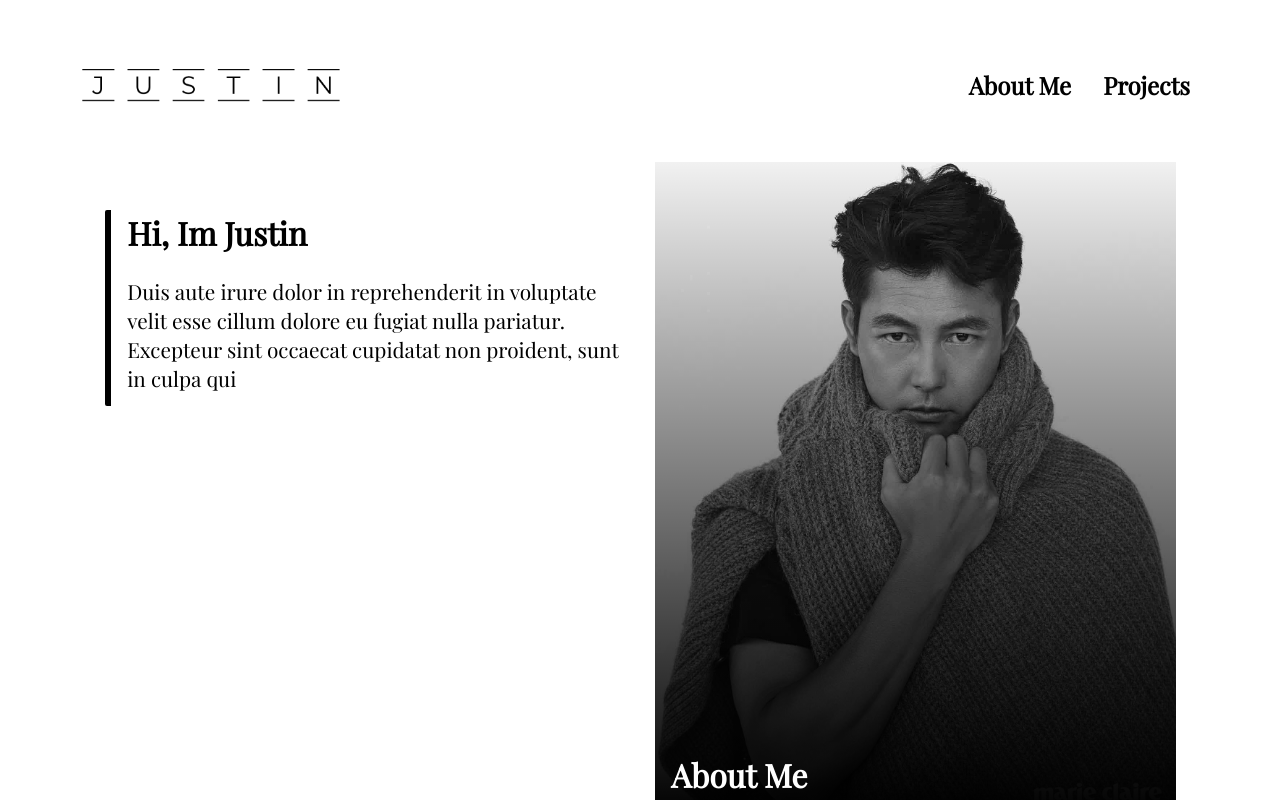
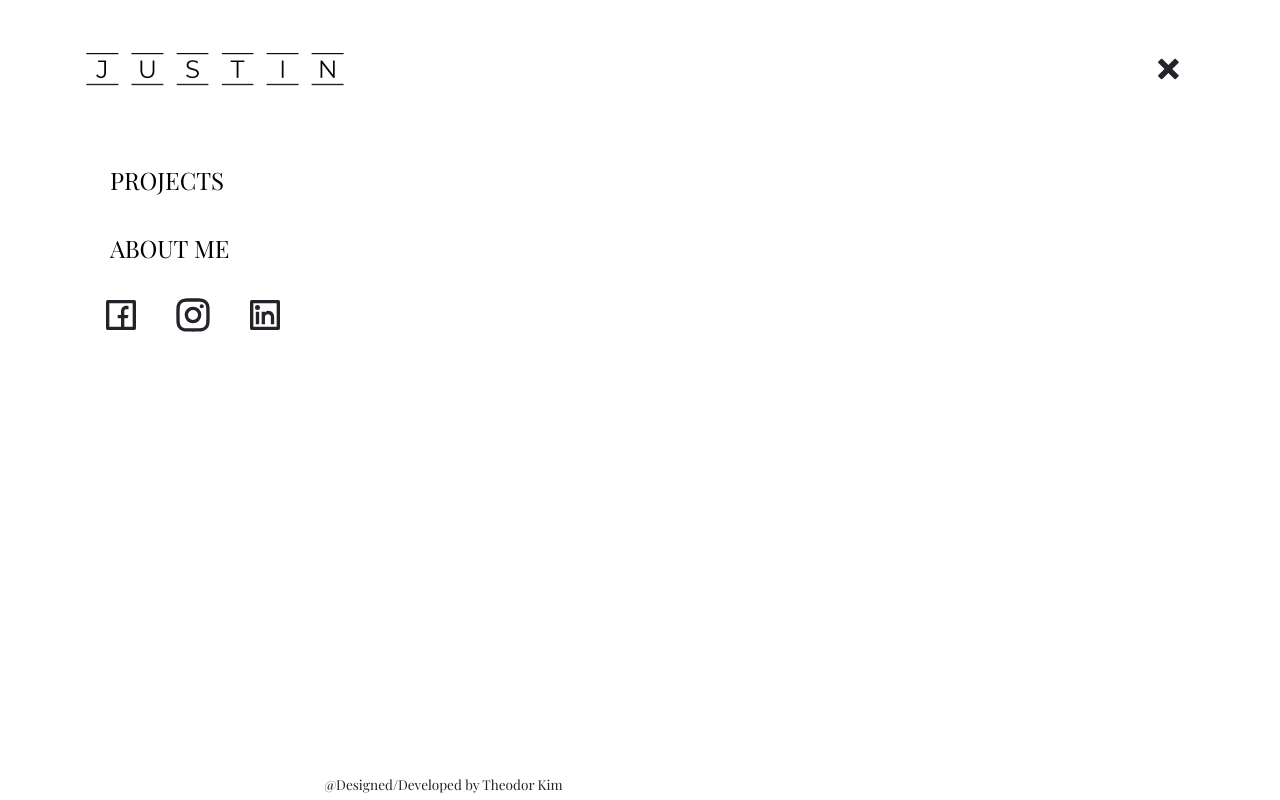
Before and after one commit to carfelre92/justin-portfolio, a React (Create React App) app: page /about in a window 1280 px wide. Shown: the top 800 px of the page. Built offline with nearby package versions, Linux system fonts and the light colour scheme.

Commit message:
nav menu context

```diff
--- a/src/component/About.js
+++ b/src/component/About.js
@@ -1,21 +1,23 @@
-import React, { useState, useEffect } from 'react';
+import React, { useState, useEffect, useContext } from 'react';
+import { NavProvider } from './NavContext';
 import 'bootstrap/dist/css/bootstrap.min.css';
 import { Container, Row, Col, } from 'react-bootstrap';
 import Header from './Header';
 import Footer from './Footer';
+import NavContainer from './NavContainer';
 
 export const About = (props) => {
 
-    // const { aaa, bbb, ccc } = props;
+    const { aaa, bbb, ccc } = props;
     const [expertise, setExpertise] = useState(() => ['Lorem', 'Ipsum', 'Dolor', 'Sit', 'Amet', 'Consectetur']);
-    console.log(expertise)
+    // console.log(aaa)
+    /////////////////////////////////
+    // const updateExpertise = () => {
+    //     setExpertise([...expertise, 'Hehey man']);
+    //     console.log('clicked');
+    // }
 
-    const updateExpertise = () => {
-        setExpertise([...expertise, 'Hehey man']);
-        console.log('clicked');
-    }
-
-    const [isMobile, setIsMobile] = useState(window.innerWidth < 1200);
+    const [isMobile, setIsMobile] = useState();
 
     useEffect(() => {
         window.addEventListener("resize", () => {
@@ -23,12 +25,15 @@ export const About = (props) => {
             if (ismobile !== isMobile) setIsMobile(ismobile);
         }, false);
     }, [isMobile]);
+    ///////////////////////////////
 
     return (
+        <div className="section2">
+            <NavProvider>
+                <NavContainer />
 
-
-        <div className="section2">
-            <Header></Header>
+                <Header />
+            </NavProvider>
             <Container className="about-page">
                 <div className="about-me">
                     <div className="about-me-container">
@@ -78,10 +83,9 @@ export const About = (props) => {
                     </div>
                 </div>
             </Container>
-            <Footer></Footer>
+            <Footer />
         </div>
     )
-
 }
 
 export default About;
--- a/src/component/Header.js
+++ b/src/component/Header.js
@@ -1,12 +1,17 @@
-import React, { useState } from 'react';
+import React, { useState, useContext } from 'react';
+import { NavContext } from './NavContext';
+import { Link } from 'react-router-dom'
 import 'bootstrap/dist/css/bootstrap.min.css';
 import { Container, Row, Col } from 'react-bootstrap';
-import { FontAwesomeIcon } from '@fortawesome/react-fontawesome';
 import { BsList } from "react-icons/bs";
 
-export const Header = (props => {
+const Header = () => {
 
+    const [isActive, setActive] = useContext(NavContext);
 
+    const handleToggle = () => {
+        setActive(!isActive);
+    }
 
     return (
             <header>
@@ -15,21 +20,23 @@ export const Header = (props => {
                         <Col xs={12} className="nav-bar">
                             <img className="nav-logo-image" src="/images/other-image/Justin-logo.png" alt="" />
                             <div className="nav-icon">
-                            <BsList />
+                                <BsList onClick={handleToggle}/>
                             </div>
                             <div className="nav-list">
                                 <ul>
-                                <li><a class="active" href="">About Me</a></li>
-                                <li><a href="">Projects</a></li>
+                                    <Link to="/about">
+                                        <li>About Me</li>
+                                    </Link>
+                                    <Link to="/projects">
+                                        <li>Projects</li>
+                                    </Link>
                                 </ul>
                             </div>
-
                         </Col>
                     </Row>
                 </Container>
             </header>
     )
+}
 
-})
-
-export default Header
+export default Header;
--- a/src/component/Main.js
+++ b/src/component/Main.js
@@ -1,4 +1,5 @@
 import { React, Component } from 'react';
+import { Link } from 'react-router-dom'
 import 'bootstrap/dist/css/bootstrap.min.css';
 import { Container, Row, Col } from 'react-bootstrap';
 
@@ -31,8 +32,12 @@ class Main extends Component {
                         </Col>
                     </Row>
                     <div className="btn-group">
-                        <button className="main-page-button button1">PROJECTS</button>
-                        <button className="main-page-button button2">ABOUT ME</button>
+                        <Link to="/projects">
+                            <button className="main-page-button button1">PROJECTS</button>
+                        </Link>
+                        <Link to="/about">
+                            <button className="main-page-button button2">ABOUT ME</button>
+                        </Link>
                     </div>
                 </Container>
             </div>
--- /dev/null
+++ b/src/component/NavContainer.js
@@ -0,0 +1,65 @@
+import React, { useState, useContext } from 'react';
+import { NavContext } from './NavContext';
+import { Link } from 'react-router-dom'
+import 'bootstrap/dist/css/bootstrap.min.css';
+import { Container, Row, Col } from 'react-bootstrap';
+import { ImCross } from "react-icons/im";
+import { RiFacebookBoxLine } from "react-icons/ri";
+import { RiInstagramLine } from "react-icons/ri";
+import { RiLinkedinBoxLine } from "react-icons/ri";
+
+
+const NavContainer = () => {
+
+    const [isActive, setActive] = useContext(NavContext);
+
+    const handleToggle = () => {
+        setActive(!isActive);
+    }
+
+    return (
+        <div className={isActive ? "nav-menu" : "nav-menu menu-animate"}>
+            {/* <button onClick={handleToggle}>Toggle class</button> */}
+            <h1>{}</h1>
+            <Container>
+                <Row>
+                    <Col xs={12} className="nav-bar">
+                        <img className="nav-logo-image" src="/images/other-image/Justin-logo.png" alt="" />
+                        <div className="nav-cross">
+                            <div className="cross-container">
+                                <ImCross onClick={handleToggle}/>
+                            </div>
+                        </div>
+                    </Col>
+                    <div className="nav-list">
+                        <ul>
+                            <Link to="/projects">
+                                <li>Projects</li>
+                            </Link>
+                            <Link to="/about">
+                                <li>About Me</li>
+                            </Link>
+                        </ul>
+                    </div>
+                    <Col xs={12}>
+                        <div className="nav-social-container">
+                            <div className="social-icon">
+                                <RiFacebookBoxLine />
+                            </div>
+                            <div className="social-icon">
+                                <RiInstagramLine />
+                            </div>
+                            <div className="social-icon">
+                                <RiLinkedinBoxLine />
+                            </div>
+                        </div>
+                    </Col>
+                    <Col xs={7} className="by">
+                        <h2>@Designed/Developed by Theodor Kim</h2>
+                    </Col>
+                </Row>
+            </Container>
+        </div>
+    )
+}
+export default NavContainer
--- /dev/null
+++ b/src/component/NavContext.js
@@ -0,0 +1,18 @@
+import React, { useState, createContext } from 'react';
+
+export const NavContext = createContext();
+
+export const NavProvider = props => {
+
+    const [isActive, setActive] = useState("true");
+
+    const handleToggle = () => {
+        setActive(!isActive);
+    }
+
+    return (
+        <NavContext.Provider value={[isActive,setActive]}>
+            {props.children}
+        </NavContext.Provider>
+    );
+};
--- a/src/css/App.css
+++ b/src/css/App.css
@@ -1,4 +1,21 @@
 @import url("https://fonts.googleapis.com/css2?family=Playfair+Display&display=swap");
+@-webkit-keyframes nav-menu-active {
+  0% {
+    -webkit-transform: translateX(-100%);
+            transform: translateX(-100%);
+  }
+  100% {
+  }
+}
+@keyframes nav-menu-active {
+  0% {
+    -webkit-transform: translateX(-100%);
+            transform: translateX(-100%);
+  }
+  100% {
+  }
+}
+
 * {
   -webkit-box-sizing: border-box;
           box-sizing: border-box;
@@ -36,6 +53,105 @@ header .nav-bar .nav-icon {
 
 header .nav-bar .nav-list {
   display: none;
+}
+
+.nav-menu {
+  z-index: 99;
+  background-color: white;
+  position: fixed;
+  padding: 1rem 0;
+  height: 100vh;
+  width: 100vw;
+  -webkit-transition: 0.5s;
+  transition: 0.5s;
+  -webkit-transform: translateY(0%);
+          transform: translateY(0%);
+}
+
+.nav-menu .nav-bar {
+  position: relative;
+  display: -webkit-box;
+  display: -ms-flexbox;
+  display: flex;
+  -webkit-box-pack: justify;
+      -ms-flex-pack: justify;
+          justify-content: space-between;
+  height: 5.6rem;
+}
+
+.nav-menu .nav-bar img {
+  width: 260px;
+  height: 36px;
+  position: relative;
+  top: 50%;
+  -webkit-transform: translate(0, -50%);
+          transform: translate(0, -50%);
+}
+
+.nav-menu .nav-bar .nav-cross {
+  position: relative;
+  font-size: 1.3rem;
+  display: block;
+  margin-bottom: 0.8rem;
+}
+
+.nav-menu .nav-bar .nav-cross .cross-container {
+  height: 20.8px;
+  width: 20.8px;
+  right: 1rem;
+  position: absolute;
+  top: 50%;
+  -webkit-transform: translate(0, -50%);
+          transform: translate(0, -50%);
+}
+
+.nav-menu .nav-list {
+  padding-top: 2rem;
+}
+
+.nav-menu .nav-list ul {
+  margin: 0;
+}
+
+.nav-menu .nav-list ul li {
+  font-family: "Playfair Display", serif;
+  font-size: 1.5rem;
+  text-transform: uppercase;
+  list-style-type: none;
+  color: black;
+  padding: 1rem 0;
+}
+
+.nav-menu .nav-social-container {
+  display: -webkit-box;
+  display: -ms-flexbox;
+  display: flex;
+  -webkit-box-pack: left;
+      -ms-flex-pack: left;
+          justify-content: left;
+}
+
+.nav-menu .nav-social-container .social-icon {
+  font-size: 2.5rem;
+  padding: 0 1rem;
+}
+
+.nav-menu .by {
+  position: absolute;
+  bottom: 0;
+  text-align: center;
+}
+
+.nav-menu .by h2 {
+  font-family: "Playfair Display", serif;
+  font-size: 0.85rem;
+}
+
+.menu-animate {
+  -webkit-transition: 0.5s;
+  transition: 0.5s;
+  -webkit-transform: translateY(-100%);
+          transform: translateY(-100%);
 }
 
 .section1 {
@@ -102,9 +218,14 @@ header .nav-bar .nav-list {
           filter: grayscale(100%);
 }
 
+.section2 {
+  background-color: white;
+}
+
 .section2 .about-page .about-me {
   position: relative;
   padding: 0 1.2rem;
+  background-color: white;
 }
 
 .section2 .about-page .about-me .about-me-container {
@@ -320,7 +441,7 @@ footer .footer-col-two .second-container .text {
 }
 
 footer .footer-col-two .second-container h2 {
-  font-size: 1rem;
+  font-size: 0.85rem;
   font-family: "Playfair Display", serif;
   padding-bottom: 0.5rem;
 }
@@ -349,15 +470,13 @@ footer .footer-col-two .second-container h2 {
   header .nav-list li {
     display: inline;
     padding: 0 1rem;
-  }
-  header .nav-list li a {
     font-family: "Playfair Display", serif;
     font-weight: bold;
     font-size: 1.5rem;
     text-decoration: none;
     color: black;
   }
-  .section2 .about-meparagraph-container {
+  .section2 .about-me-paragraph-container {
     font-family: "Playfair Display", serif;
     color: black;
     width: 100%;
@@ -368,5 +487,14 @@ footer .footer-col-two .second-container h2 {
             transform: translate(0, -50%);
     left: 0;
   }
+  .section2 .about-image-text {
+    position: absolute;
+    bottom: 0;
+    padding: 1rem;
+    z-index: 2;
+  }
+  .section2 .about-image-text h2 {
+    font-size: 4rem;
+  }
 }
 /*# sourceMappingURL=App.css.map */
--- a/src/css/App.scss
+++ b/src/css/App.scss
@@ -32,6 +32,16 @@ $main-font: "Playfair Display", serif;
     border-radius: 2px;
 }
 
+@keyframes nav-menu-active {
+    0% {
+        transform: translateX(-100%);
+    }
+
+    100% {
+
+    }
+}
+
 * {
     box-sizing: border-box;
 }
@@ -63,6 +73,89 @@ header {
             display: none;
         }
     }
+}
+
+.nav-menu {
+    z-index: 99;
+    background-color: white;
+    position: fixed;
+    padding: 1rem 0;
+    height: 100vh;
+    width: 100vw;
+    transition:0.5s;
+    transform: translateY(-0%);
+
+    .nav-bar {
+        position: relative;
+        display: flex;
+        justify-content: space-between;
+        height: 5.6rem;
+
+        img {
+            width: 260px;
+            height: 36px;
+            position: relative;
+            top: 50%;
+            transform: translate(0, -50%);
+        }
+
+        .nav-cross {
+            position: relative;
+            font-size: 1.3rem;
+            display: block;
+            margin-bottom: 0.8rem;
+
+            .cross-container {
+                height: 20.8px;
+                width: 20.8px;
+                right: 1rem;
+                position: absolute;
+                top: 50%;
+                transform: translate(0, -50%);
+            }
+        }
+    }
+
+    .nav-list {
+        padding-top: 2rem;
+        ul {
+            margin: 0;
+            li {
+                font-family: $main-font;
+                font-size: 1.5rem;
+                text-transform: uppercase;
+                list-style-type: none;
+                color: black;
+                padding: 1rem 0;
+            }
+        }
+    }
+
+    .nav-social-container {
+        display: flex;
+        justify-content: left;
+
+        .social-icon {
+            font-size: 2.5rem;
+            padding: 0 1rem;
+        }
+    }
+
+    .by {
+        position: absolute;
+        bottom: 0;
+        text-align: center;
+
+        h2 {
+            font-family: $main-font;
+            font-size: 0.85rem;
+        }
+    }
+}
+
+.menu-animate {
+    transition:0.5s;
+    transform: translateY(-100%);
 }
 
 .section1 {
@@ -125,10 +218,12 @@ header {
 }
 
 .section2 {
+    background-color: white;
     .about-page {
         .about-me {
             position: relative;
             padding: 0 1.2rem;
+            background-color:white;
 
             .about-me-container {
                 position: relative;
@@ -247,7 +342,7 @@ footer {
 
         .first-container {
             position: absolute;
-            width:100%;
+            width: 100%;
             top: 50%;
             transform: translate(0, -50%);
             right: 0;
@@ -258,7 +353,7 @@ footer {
             h2 {
                 font-size: 1.2rem;
                 font-family: $main-font;
-                padding:0.5rem 0;
+                padding: 0.5rem 0;
             }
         }
     }
@@ -270,34 +365,34 @@ footer {
         .second-container {
             display: flex;
             flex-direction: column;
-            height:100%;
+            height: 100%;
 
-            .empty{
-                height:33%;
+            .empty {
+                height: 33%;
             }
 
-            .icon-container{
-                height:33%;
+            .icon-container {
+                height: 33%;
 
-                .icon{
-                    font-size:2.3rem;
-                    display:flex;
+                .icon {
+                    font-size: 2.3rem;
+                    display: flex;
                     justify-content: center;
 
-                    div{
-                        padding:0 1rem;
+                    div {
+                        padding: 0 1rem;
                     }
                 }
             }
 
-            .text{
-                height:33%;
-                padding-top:0.3rem;
+            .text {
+                height: 33%;
+                padding-top: 0.3rem;
             }
             h2 {
-                font-size: 1rem;
+                font-size: 0.85rem;
                 font-family: $main-font;
-                padding-bottom:0.5rem;
+                padding-bottom: 0.5rem;
             }
         }
     }
@@ -310,7 +405,7 @@ footer {
 }
 
 @media screen and (min-width: 768px) {
-    //Table Size
+    //Tablet Size
 
     header {
         padding: 2.5rem 0.5rem 2rem 0;
@@ -335,24 +430,33 @@ footer {
             li {
                 display: inline;
                 padding: 0 1rem;
-                a {
-                    font-family: $main-font;
-                    font-weight: bold;
-                    font-size: 1.5rem;
-                    text-decoration: none;
-                    color: black;
-                }
+                font-family: $main-font;
+                font-weight: bold;
+                font-size: 1.5rem;
+                text-decoration: none;
+                color: black;
             }
         }
     }
 
     .section2 {
-        .about-meparagraph-container {
+        .about-me-paragraph-container {
             @include about-paragraph-container();
             position: absolute;
             top: 50%;
             transform: translate(0, -50%);
             left: 0;
         }
+
+        .about-image-text {
+            position: absolute;
+            bottom: 0;
+            padding: 1rem;
+            z-index: 2;
+
+            h2 {
+                font-size: 4rem;
+            }
+        }
     }
 }
```
Also changed, not shown: src/App.js (+5 -12 lines), src/component/NavSide.js (added), 1 other file (tests, documents, lock files or other folders). Lines whose indentation alone changed are shown as unchanged.
